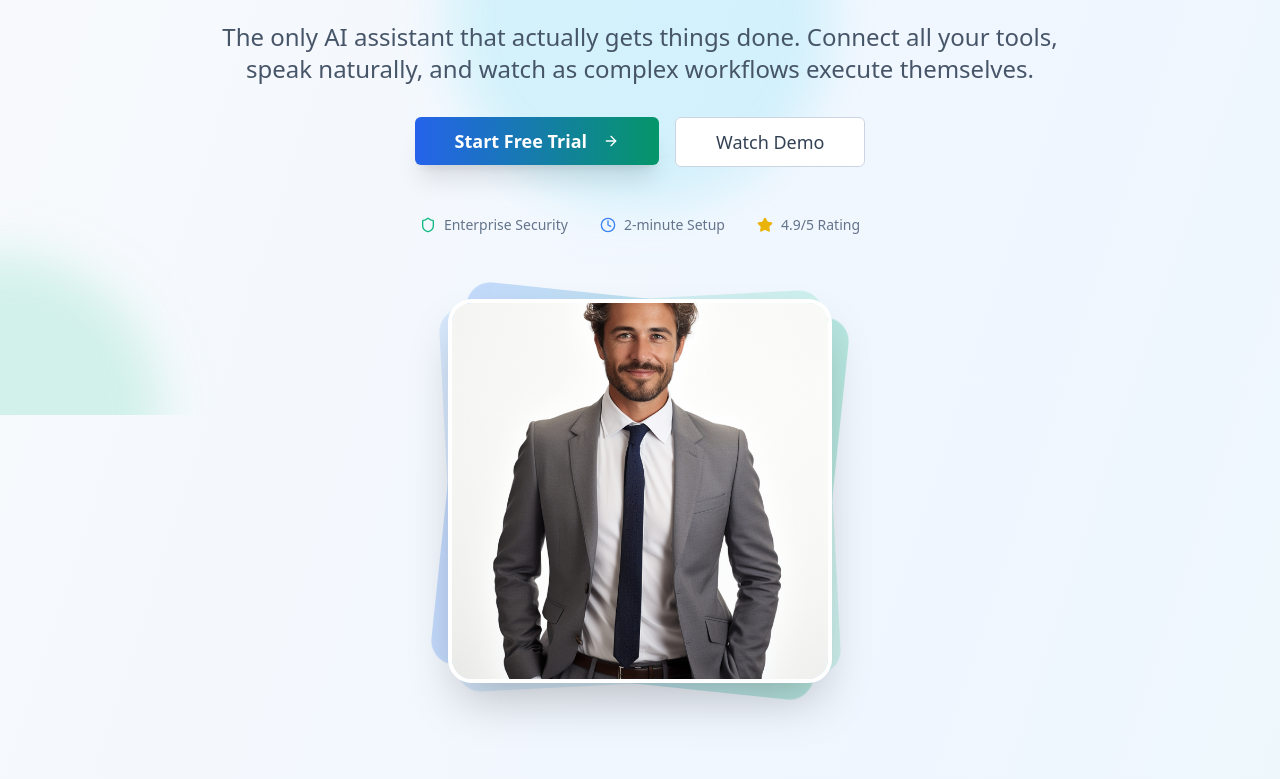
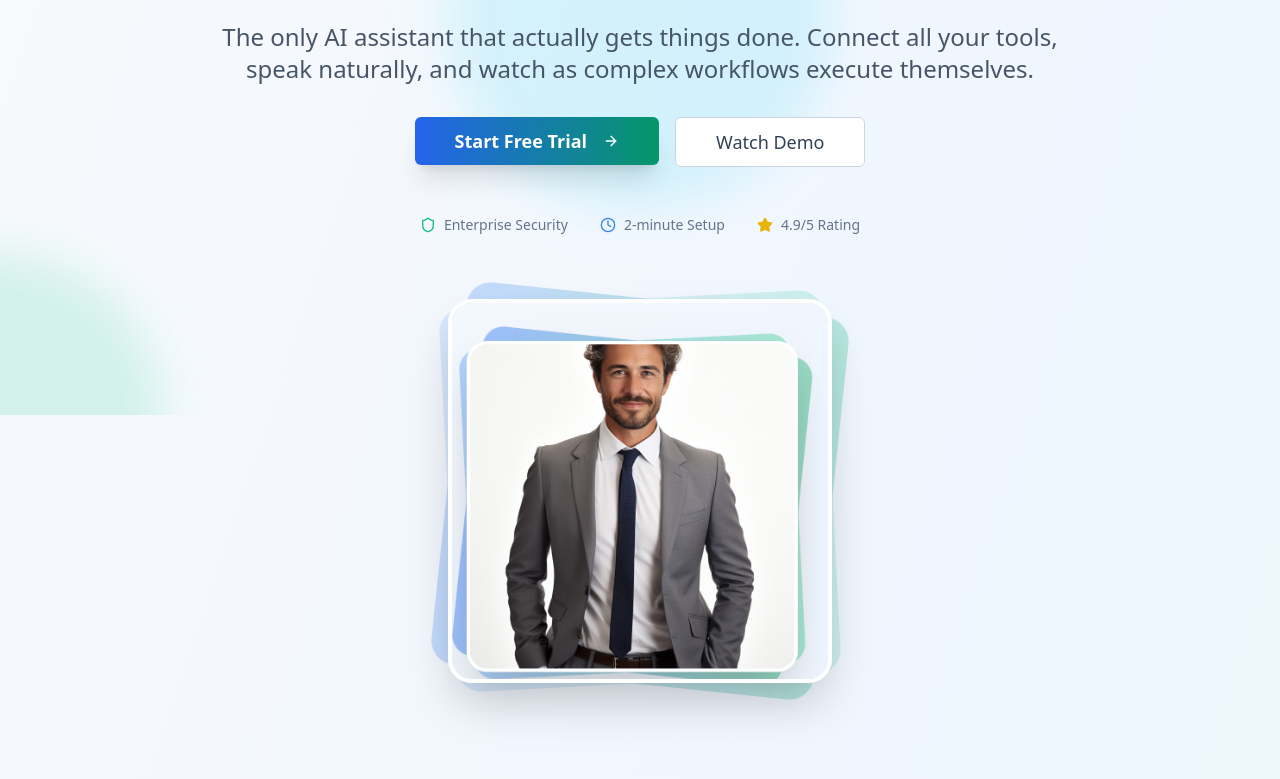
Before and after one commit to Aramco2025/auracommandcenter, a React (Vite) app: page /landing in a window 1280 px wide. Shown: the part 385-1164 px from the top of the page. Built offline with nearby package versions, Linux system fonts and the light colour scheme.

Commit message:
Fix: Adjust landing page image
Adjusted the positioning of the image on the landing page.

```diff
--- a/src/pages/Landing.tsx
+++ b/src/pages/Landing.tsx
@@ -153,14 +153,15 @@ const Landing = () => {
             </div>
           </div>
 
-          {/* Hero Image */}
+          {/* Hero Image - Updated positioning */}
           <div className="relative mx-auto w-96 h-96 mb-20">
             <div className="absolute inset-0 bg-gradient-to-r from-blue-500 to-emerald-500 rounded-3xl rotate-6 opacity-20 animate-pulse"></div>
             <div className="absolute inset-0 bg-gradient-to-r from-blue-400 to-emerald-400 rounded-3xl -rotate-3 opacity-15 animate-pulse delay-75"></div>
             <img
-              src="/lovable-uploads/738600bd-3503-4de0-8624-3122ad4ed9dd.png"
+              src="/lovable-uploads/4e6d3065-11ae-498a-a7d4-32dcaf322903.png"
               alt="AI-Powered Professional"
-              className="relative w-full h-full object-cover rounded-3xl shadow-2xl border-4 border-white"
+              className="relative w-full h-full object-cover object-center rounded-3xl shadow-2xl border-4 border-white"
+              style={{ objectPosition: 'center top' }}
             />
           </div>
         </section>
```
Also changed, not shown: public/lovable-uploads/4e6d3065-11ae-498a-a7d4-32dcaf322903.png (added).
